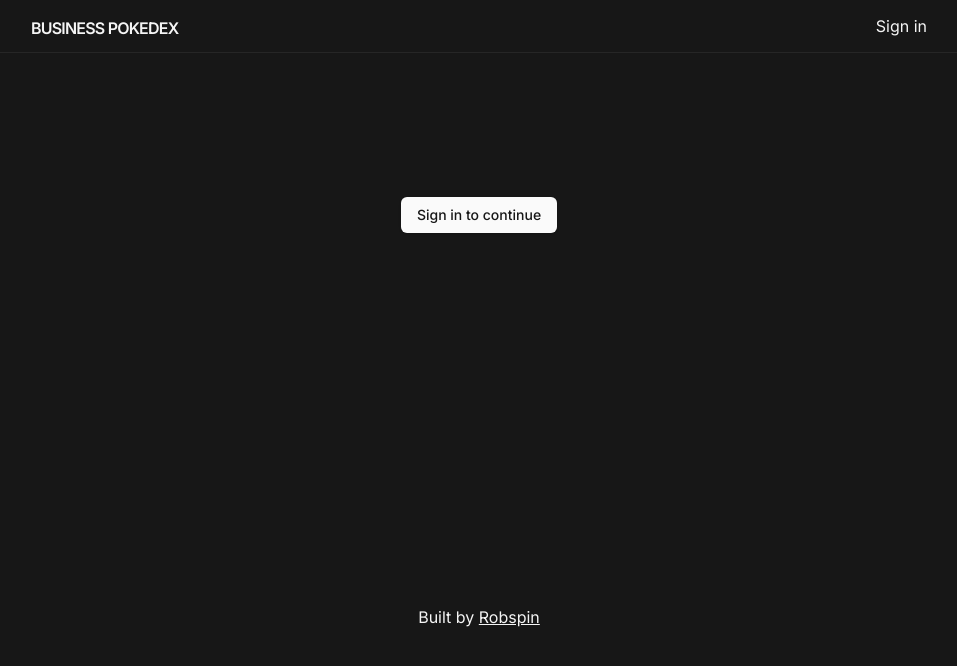
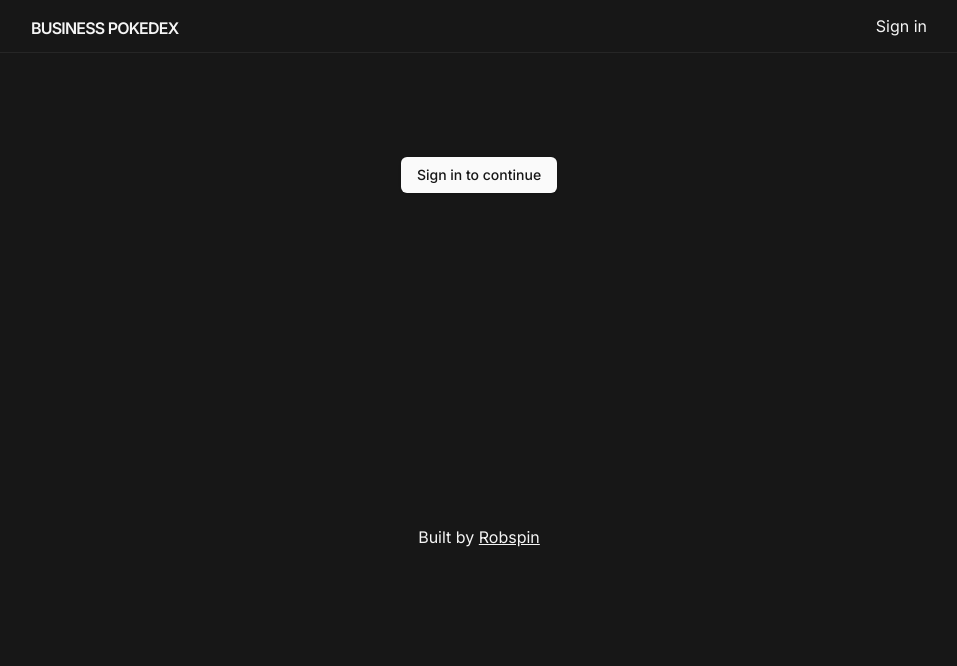
Before and after one commit to Robspin/next-business-pokedex, a Next.js app: page / in a window 1280 px wide. Shown: the top 666 px of the page, without its empty margins (161-1118 px from the left). Built offline with nearby package versions, Linux system fonts and the light colour scheme; no server answers; the database is empty.

Commit message:
styling changes

```diff
--- a/src/app/page.tsx
+++ b/src/app/page.tsx
@@ -13,14 +13,12 @@ export default async function Home() {
     const dbUser = await getDBUser(user?.id ?? '')
     const businessCards = await getBusinessCards(dbUser?.id ?? '')
 
-    console.log(businessCards)
-
     return (
       <main className="w-full">
           <SignedOut>
               <div className="w-full justify-center items-center flex">
                   <SignInButton>
-                      <div className="py-20">
+                      <div className="py-10">
                           <Button>
                               Sign in to continue
                           </Button>
```
